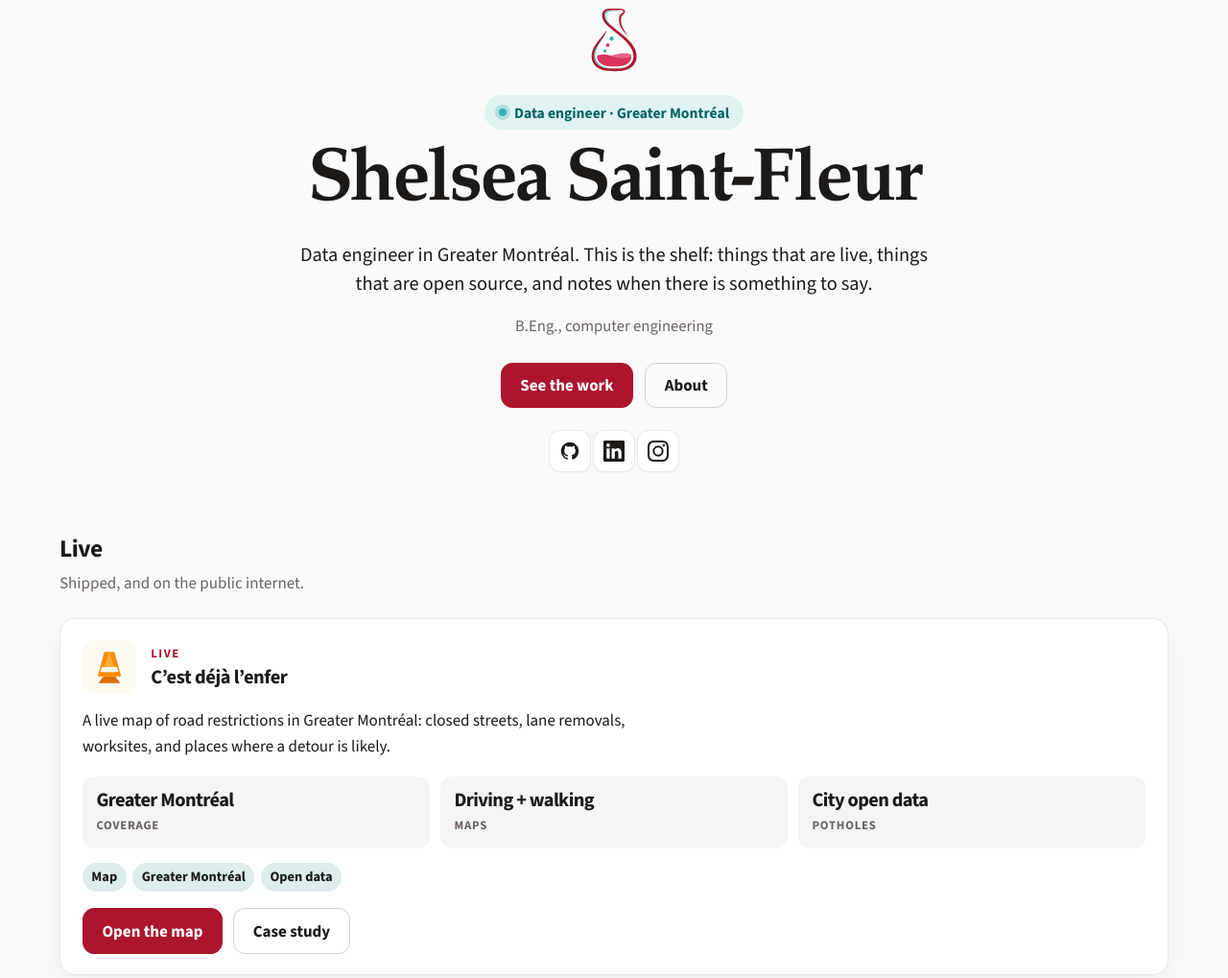
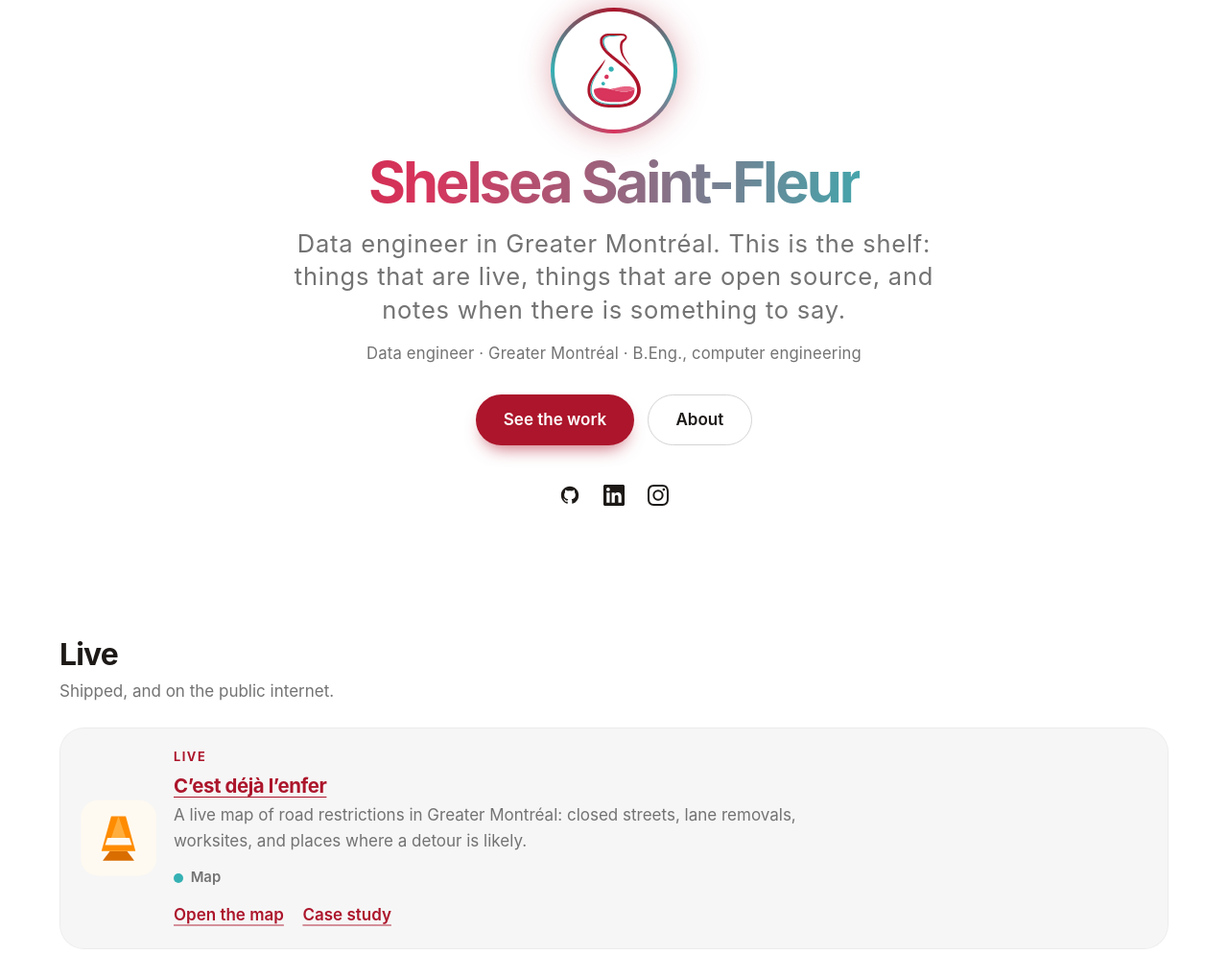
Before and after one commit to alwaysbeshels/alwaysbeshels.github.io, an Astro site: page / in a window 1280 px wide. Shown: the part 154-1173 px from the top of the page at 96% size. Built offline with nearby package versions, Linux system fonts and the light colour scheme; Astro itself is replaced by a stand-in of ours.

Commit message:
Restyle the site around Sindre's visual language
Use a white and near-black ground, system type, a gradient name, a glowing flask ring, and soft inset tiles. Metric chips and the solid plus outline buttons stay on the project page. Project icons remain the cone and the purple bolt.

Co-authored-by: Shelsea Saint-Fleur <alwaysbeshels@gmail.com>

```diff
--- a/src/components/ProjectArticle.astro
+++ b/src/components/ProjectArticle.astro
@@ -5,7 +5,6 @@ import type { UI } from "../i18n/ui";
 interface Props {
   project: ProjectView;
   t: UI;
-  /** card: catalogue. study: the case-study page. */
   mode?: "card" | "study";
 }
 
@@ -14,27 +13,42 @@ const primaryLabel = project.live ? t.openMap : t.github;
 const primaryHref = project.live ?? project.repo;
 ---
 
-<article class:list={["card", mode]} id={mode === "card" ? project.slug : undefined}>
-  <div class="card-top">
 {
-      project.image ? (
-        <img class="project-mark" src={project.image} alt={project.imageAlt ?? ""} width="64" height="64" />
+  mode === "card" ? (
+    <article class="app-row" id={project.slug}>
+      {project.image ? (
+        <img class="project-mark" src={project.image} alt={project.imageAlt ?? ""} width="76" height="76" />
       ) : (
         <span class="monogram" aria-hidden="true">{project.monogram}</span>
-      )
-    }
+      )}
       <div>
         <p class="kicker">{project.kind === "product" ? t.live : t.openSource}</p>
-      {mode === "study" ? (
+        <h3 translate="no"><a href={project.href}>{project.title}</a></h3>
+        <p class="summary">{project.summary}</p>
+        {(project.license || project.tags[0]) && (
+          <p class="dot-meta"><span class="accent-dot" aria-hidden="true"></span>{project.license ?? project.tags[0]}</p>
+        )}
+        <p class="text-links">
+          {primaryHref && <a href={primaryHref}>{primaryLabel}</a>}
+          <a href={project.href}>{t.caseStudy}</a>
+        </p>
+      </div>
+    </article>
+  ) : (
+    <article class="study">
+      <div class="card-top">
+        {project.image ? (
+          <img class="project-mark" src={project.image} alt={project.imageAlt ?? ""} width="76" height="76" />
+        ) : (
+          <span class="monogram" aria-hidden="true">{project.monogram}</span>
+        )}
+        <div>
+          <p class="kicker">{project.kind === "product" ? t.live : t.openSource}</p>
           <h1 translate="no">{project.title}</h1>
-      ) : (
-        <h3 translate="no"><a href={project.href}>{project.title}</a></h3>
-      )}
         </div>
       </div>
-  <p class={mode === "study" ? "lede" : "summary"}>{project.summary}</p>
-  {
-    project.metrics.length > 0 && (
+      <p class="lede">{project.summary}</p>
+      {project.metrics.length > 0 && (
         <ul class="metrics">
           {project.metrics.map((metric) => (
             <li>
@@ -43,22 +57,11 @@ const primaryHref = project.live ?? project.repo;
             </li>
           ))}
         </ul>
-    )
-  }
-  {
-    project.tags.length > 0 && (
-      <ul class="tags">
-        {project.tags.map((tag) => <li>{tag}</li>)}
-      </ul>
-    )
-  }
+      )}
       <div class="actions">
         {primaryHref && <a class="button" href={primaryHref}>{primaryLabel}</a>}
-    {mode === "card" && <a class="button button-ghost" href={project.href}>{t.caseStudy}</a>}
-    {mode === "study" && project.live && project.repo && <a class="button button-ghost" href={project.repo}>{t.github}</a>}
+        {project.live && project.repo && <a class="button button-ghost" href={project.repo}>{t.github}</a>}
       </div>
-  {
-    mode === "study" && (
       <div class="prose">
         {project.body.map((paragraph) => <p>{paragraph}</p>)}
         {project.points.length > 0 && (
@@ -67,6 +70,6 @@ const primaryHref = project.live ?? project.repo;
           </ul>
         )}
       </div>
+    </article>
   )
 }
-</article>
--- a/src/styles/global.css
+++ b/src/styles/global.css
@@ -1,5 +1,3 @@
-@import "@fontsource-variable/fraunces/opsz.css";
-@import "@fontsource-variable/fraunces/opsz-italic.css";
 @import "@fontsource-variable/source-sans-3/wght.css";
 @import "@fontsource-variable/source-sans-3/wght-italic.css";
 
@@ -10,18 +8,18 @@
   --teal: #35b1b4;
   --teal-ink: #0c6466;
   --ink: #1c1917;
-  --muted: #6b625f;
-  --paper: #fafafa;
+  --muted: #737373;
+  --paper: #fff;
   --paper-2: #f4f4f5;
   --surface: #fff;
-  --line: #ece7e4;
-  --line-strong: #d9d1cd;
+  --line: #ececec;
+  --line-strong: #d4d4d4;
   --focus: #0c6466;
   --link: #ac152b;
-  --tile: color-mix(in srgb, var(--ink) 3.5%, transparent);
-  --tile-hover: color-mix(in srgb, var(--ink) 5.5%, transparent);
-  --serif: "Fraunces Variable", "Iowan Old Style", Palatino, serif;
-  --sans: "Source Sans 3 Variable", "Source Sans 3", "Segoe UI", sans-serif;
+  --card: rgb(0 0 0 / 3.5%);
+  --card-ring: rgb(0 0 0 / 4%);
+  --serif: "Source Sans 3 Variable", ui-sans-serif, system-ui, sans-serif;
+  --sans: ui-sans-serif, -apple-system, BlinkMacSystemFont, "Segoe UI", "Source Sans 3 Variable", sans-serif;
   --header: 4.25rem;
   color-scheme: light;
   font-family: var(--sans);
@@ -34,35 +32,35 @@
 @media (prefers-color-scheme: dark) {
   :root:not([data-theme="light"]) {
     color-scheme: dark;
-    --ink: #f4f1ef;
-    --muted: #b7ada9;
-    --paper: #100e0f;
-    --paper-2: #1a1718;
-    --surface: #161314;
-    --line: #2c2628;
-    --line-strong: #4a4144;
+    --ink: #f5f5f5;
+    --muted: #a3a3a3;
+    --paper: #07090e;
+    --paper-2: #16181f;
+    --surface: #10131a;
+    --line: #262a33;
+    --line-strong: #3a404c;
     --focus: #7fe0e1;
     --link: #e76383;
     --teal-ink: #7fe0e1;
-    --tile: rgb(255 255 255 / 6%);
-    --tile-hover: rgb(255 255 255 / 9%);
+    --card: rgb(255 255 255 / 6.5%);
+    --card-ring: rgb(255 255 255 / 8%);
   }
 }
 
 :root[data-theme="dark"] {
   color-scheme: dark;
-  --ink: #f4f1ef;
-  --muted: #b7ada9;
-  --paper: #100e0f;
-  --paper-2: #1a1718;
-  --surface: #161314;
-  --line: #2c2628;
-  --line-strong: #4a4144;
+  --ink: #f5f5f5;
+  --muted: #a3a3a3;
+  --paper: #07090e;
+  --paper-2: #16181f;
+  --surface: #10131a;
+  --line: #262a33;
+  --line-strong: #3a404c;
   --focus: #7fe0e1;
   --link: #e76383;
   --teal-ink: #7fe0e1;
-  --tile: rgb(255 255 255 / 6%);
-  --tile-hover: rgb(255 255 255 / 9%);
+  --card: rgb(255 255 255 / 6.5%);
+  --card-ring: rgb(255 255 255 / 8%);
 }
 
 :root[data-theme="light"] {
@@ -160,12 +158,12 @@ a:hover {
 }
 
 h1,
-.brand span {
-  font-family: var(--serif);
-  font-optical-sizing: auto;
-  font-weight: 560;
-  letter-spacing: -0.035em;
-  line-height: 1.02;
+.brand span,
+.footer-name {
+  font-family: var(--sans);
+  font-weight: 700;
+  letter-spacing: -0.04em;
+  line-height: 1.05;
   color: var(--ink);
 }
 
@@ -227,21 +225,20 @@ p {
   position: sticky;
   top: 0;
   z-index: 5;
-  padding-top: 0.85rem;
-  background: color-mix(in srgb, var(--paper) 72%, transparent);
-  backdrop-filter: blur(10px);
+  background: color-mix(in srgb, var(--paper) 86%, transparent);
+  backdrop-filter: blur(18px);
+  border-bottom: 1px solid var(--line);
 }
 
 .header-bar {
   display: flex;
   align-items: center;
   gap: 0.75rem;
-  min-height: 4.15rem;
-  padding-inline: 0.9rem 0.45rem;
-  background: var(--surface);
-  border: 1px solid var(--line);
-  border-radius: 1.15rem;
-  box-shadow: 0 10px 30px rgba(23, 23, 23, 0.06);
+  min-height: var(--header);
+  background: transparent;
+  border: 0;
+  border-radius: 0;
+  box-shadow: none;
 }
 
 .brand {
@@ -379,74 +376,122 @@ p {
 }
 
 .hero {
+  position: relative;
   display: flex;
   flex-direction: column;
   align-items: center;
-  padding-block: 4.25rem 2.75rem;
+  min-height: calc(100svh - var(--header));
+  justify-content: center;
+  padding-block: 3rem 4rem;
   text-align: center;
 }
 
-.hero h1,
-.hero .lede {
-  max-width: 40rem;
+.hero::before {
+  content: "";
+  position: absolute;
+  z-index: -1;
+  inset: 8% 12% auto;
+  height: 28rem;
+  background:
+    radial-gradient(ellipse at 28% 42%, color-mix(in srgb, var(--crimson) 22%, transparent), transparent 62%),
+    radial-gradient(ellipse at 72% 48%, color-mix(in srgb, var(--teal) 18%, transparent), transparent 58%);
+  pointer-events: none;
 }
 
-.hero h1 {
-  font-size: clamp(3.15rem, 7vw, 4.6rem);
-  font-weight: 650;
+.mark-ring {
+  position: relative;
+  display: inline-flex;
+  margin-bottom: 1.5rem;
+  border-radius: 50%;
+  filter: drop-shadow(0 0 16px color-mix(in srgb, var(--crimson) 35%, transparent));
 }
 
-.hero .lede {
-  margin-inline: auto;
+.mark-ring::before {
+  content: "";
+  position: absolute;
+  inset: -4px;
+  border-radius: 50%;
+  background: conic-gradient(var(--crimson), var(--teal), var(--raspberry), var(--teal), var(--crimson));
 }
 
 .hero-mark {
-  width: 4.5rem;
-  height: 4.5rem;
+  position: relative;
+  width: 7.25rem;
+  height: 7.25rem;
+  padding: 0.95rem;
+  border-radius: 50%;
+  background: var(--paper);
+}
+
+.gradient-name {
+  max-width: none;
+  font-size: clamp(2.7rem, 6vw, 3.5rem);
+  font-weight: 700;
+  letter-spacing: -0.05em;
+  line-height: 1;
+  color: transparent;
+  background-image: linear-gradient(90deg, var(--crimson), var(--raspberry) 45%, var(--teal));
+  background-size: 180% 100%;
+  background-clip: text;
+}
+
+.tagline {
+  max-width: 40rem;
+  margin: 1rem auto 0;
+  font-size: clamp(1.15rem, 2vw, 1.5rem);
+  font-weight: 400;
+  line-height: 1.35;
+  letter-spacing: 0.03em;
+  color: var(--muted);
 }
 
 .hero .quiet {
   margin-top: 0.85rem;
+  letter-spacing: 0.01em;
 }
 
 .hero .social {
-  margin-top: 1.35rem;
-}
-
-.hero .social.icons a {
-  border: 1px solid var(--line);
-  border-radius: 12px;
-  background: var(--surface);
-  box-shadow: 0 1px 2px rgba(23, 23, 23, 0.04);
-}
-
-.pill {
-  display: inline-flex;
-  align-items: center;
-  gap: 0.45rem;
-  margin: 1.15rem 0 1rem;
-  padding: 0.32rem 0.85rem;
-  border-radius: 999px;
-  background: color-mix(in srgb, var(--teal) 16%, white);
-  color: var(--teal-ink);
-  font-size: 0.92rem;
-  font-weight: 700;
-}
-
-.live-dot {
-  width: 0.5rem;
-  height: 0.5rem;
-  border-radius: 50%;
-  background: var(--teal);
-  box-shadow: 0 0 0 4px color-mix(in srgb, var(--teal) 28%, transparent);
+  margin-top: 1.75rem;
 }
 
 .hero-actions {
   display: flex;
   flex-wrap: wrap;
   justify-content: center;
-  gap: 0.7rem;
-  margin-top: 1.45rem;
+  gap: 0.8rem;
+  margin-top: 1.75rem;
+}
+
+.pill-btn {
+  display: inline-flex;
+  align-items: center;
+  justify-content: center;
+  min-height: 48px;
+  padding: 0.7rem 1.7rem;
+  border-radius: 999px;
+  background: var(--crimson);
+  color: #fff;
+  font-weight: 600;
+  text-decoration: none;
+  box-shadow: 0 10px 18px -8px color-mix(in srgb, var(--crimson) 70%, transparent);
+}
+
+.pill-btn:hover {
+  background: var(--crimson-deep);
+  color: #fff;
+  translate: 0 -1px;
+}
+
+.pill-btn-quiet {
+  background: transparent;
+  color: var(--ink);
+  border: 1px solid var(--line-strong);
+  box-shadow: none;
+}
+
+.pill-btn-quiet:hover {
+  background: var(--card);
+  color: var(--ink);
 }
 
 .band {
@@ -479,20 +524,53 @@ p {
 }
 
 .cards {
-  display: flex;
-  flex-direction: column;
-  gap: 1rem;
+  display: grid;
+  grid-template-columns: 1fr;
+  gap: 1.25rem;
   margin: 0;
   padding: 0;
   list-style: none;
 }
 
+@media (min-width: 800px) {
+  .oss-group .cards {
+    grid-template-columns: 1fr 1fr;
+  }
+}
+
+.app-row {
+  display: flex;
+  align-items: center;
+  gap: 1rem;
+  padding: 1.25rem;
+  background: var(--card);
+  border-radius: 1.5rem;
+  box-shadow: inset 0 0 0 1px var(--card-ring);
+}
+
+.app-row .summary {
+  margin-top: 0.25rem;
+  color: var(--muted);
+}
+
+.section-head h2,
+.oss-group > h3 {
+  font-size: 1.875rem;
+  font-weight: 700;
+  letter-spacing: -0.025em;
+  line-height: 1.15;
+}
+
 .card {
-  background: var(--surface);
-  border: 1px solid var(--line);
-  border-radius: 16px;
-  box-shadow: 0 10px 28px rgba(23, 23, 23, 0.05);
-  padding: 1.3rem 1.35rem 1.2rem;
+  position: relative;
+  display: flex;
+  flex-direction: column;
+  gap: 0.35rem;
+  background: var(--card);
+  border: 0;
+  border-radius: 1.5rem;
+  box-shadow: inset 0 0 0 1px var(--card-ring);
+  padding: 1.25rem;
 }
 
 .card-top {
@@ -503,23 +581,25 @@ p {
 
 .project-mark,
 .monogram {
-  width: 56px;
-  height: 56px;
+  width: 4.75rem;
+  height: 4.75rem;
   flex: none;
-  border-radius: 14px;
 }
 
 .project-mark {
-  object-fit: contain;
-  background: var(--paper-2);
+  object-fit: cover;
+  background: transparent;
+  clip-path: inset(1.2% round 22.5%);
+  filter: drop-shadow(0 2px 2px rgb(0 0 0 / 12%));
 }
 
 .monogram {
   display: grid;
   place-items: center;
+  border-radius: 22.5%;
   background: var(--paper-2);
   color: var(--ink);
-  font-weight: 750;
+  font-weight: 700;
   letter-spacing: -0.04em;
 }
 
@@ -527,11 +607,34 @@ p {
   margin-bottom: 0.15rem;
 }
 
+.card h3 {
+  font-size: 1.1875rem;
+  font-weight: 600;
+  letter-spacing: -0.01em;
+}
+
 .card h3 a,
 .note-row h3 a,
 .note-row h2 a {
   color: inherit;
   text-decoration: none;
+}
+
+.dot-meta {
+  display: flex;
+  align-items: center;
+  gap: 0.45rem;
+  margin-top: 0.75rem;
+  color: var(--muted);
+  font-size: 0.875rem;
+  font-weight: 600;
+}
+
+.accent-dot {
+  width: 10px;
+  height: 10px;
+  border-radius: 50%;
+  background: var(--teal);
 }
 
 .card h3 a:hover,
@@ -603,6 +706,20 @@ p {
   margin-top: 1.05rem;
 }
 
+.text-links {
+  display: flex;
+  flex-wrap: wrap;
+  gap: 0.35rem 1.15rem;
+  margin-top: 0.8rem;
+}
+
+.text-links a {
+  font-weight: 600;
+  text-decoration-thickness: 2px;
+  text-underline-offset: 0.22em;
+  text-decoration-color: color-mix(in srgb, var(--link) 45%, transparent);
+}
+
 .oss-group + .oss-group {
   margin-top: 2.25rem;
 }
@@ -626,19 +743,18 @@ p {
   font-size: 1.25rem;
 }
 
-.card.study .lede {
-  margin-top: 0.9rem;
-  text-align: left;
+.study .lede {
+  margin-top: 1rem;
+  max-width: 42rem;
 }
 
-.card.study .prose {
-  margin-top: 1.6rem;
-  padding-top: 1.3rem;
-  border-top: 1px solid var(--line);
+.study .prose {
+  margin-top: 1.75rem;
 }
 
-.card.study h1 {
-  font-size: clamp(2.2rem, 4vw, 3.1rem);
+.study h1 {
+  font-size: clamp(2.4rem, 5vw, 3.5rem);
+  letter-spacing: -0.04em;
 }
 
 .prose {
@@ -768,17 +884,11 @@ p {
 }
 
 .event {
-  background: var(--surface);
-  border: 1px solid var(--line);
-  border-radius: 16px;
-  box-shadow: 0 8px 24px rgba(23, 23, 23, 0.045);
-  padding: 1.05rem 1.15rem 1.1rem;
+  padding: 0.2rem 0 0.4rem;
 }
 
-.event.is-placeholder {
-  border-style: dashed;
-  box-shadow: none;
-  background: transparent;
+.event.is-placeholder h2 {
+  font-weight: 600;
 }
 
 .event h2 {
@@ -921,7 +1031,7 @@ p {
   background: var(--crimson);
   color: #fff;
   font: inherit;
-  font-weight: 700;
+  font-weight: 650;
   text-decoration: none;
   cursor: pointer;
 }
@@ -1052,7 +1162,8 @@ p {
   }
 
   .hero {
-    padding-block: 3.25rem 2.25rem;
+    min-height: auto;
+    padding-block: 2.5rem 2rem;
   }
 
   .metrics {
@@ -1107,13 +1218,30 @@ p {
 }
 
 @media (prefers-reduced-motion: no-preference) {
-  .card {
-    transition: transform 0.18s ease, box-shadow 0.18s ease;
+  .gradient-name {
+    animation: name-shift 8s ease-in-out infinite;
   }
 
-  .card:hover {
-    transform: translateY(-2px);
-    box-shadow: 0 16px 34px rgba(23, 23, 23, 0.08);
+  .mark-ring:hover .hero-mark {
+    scale: 1.03;
+  }
+
+  .card {
+    transition: background-color 0.2s ease;
+  }
+
+  .pill-btn {
+    transition: background 0.2s ease, translate 0.2s ease;
+  }
+}
+
+@keyframes name-shift {
+  0%,
+  100% {
+    background-position: 0% 50%;
+  }
+  50% {
+    background-position: 100% 50%;
   }
 }
 
--- a/src/views/Home.astro
+++ b/src/views/Home.astro
@@ -79,14 +79,15 @@ const jsonLd = {
 >
   <main id="content" data-pagefind-body>
     <section class="hero wrap">
-      <img class="hero-mark" src="/assets/brand/icon.svg" width="72" height="72" alt={t.logoAlt} />
-      <p class="pill"><span class="live-dot" aria-hidden="true"></span>{t.role} · {t.place}</p>
-      <h1>{site.author}</h1>
-      <p class="lede">{t.heroLede}</p>
-      <p class="quiet">{t.degreeShort}</p>
+      <div class="mark-ring">
+        <img class="hero-mark" src="/assets/brand/icon.svg" width="120" height="120" alt={t.logoAlt} />
+      </div>
+      <h1 class="gradient-name">{site.author}</h1>
+      <p class="tagline">{t.heroLede}</p>
+      <p class="quiet">{t.role} · {t.place} · {t.degreeShort}</p>
       <div class="hero-actions">
-        <a class="button" href={routes.projects[lang]}>{t.seeWork}</a>
-        <a class="button button-ghost" href={routes.about[lang]}>{t.about}</a>
+        <a class="pill-btn" href={routes.projects[lang]}>{t.seeWork}</a>
+        <a class="pill-btn pill-btn-quiet" href={routes.about[lang]}>{t.about}</a>
       </div>
       <SocialList variant="icons" label={t.social} />
     </section>
```
Lines whose indentation alone changed are shown as unchanged.
